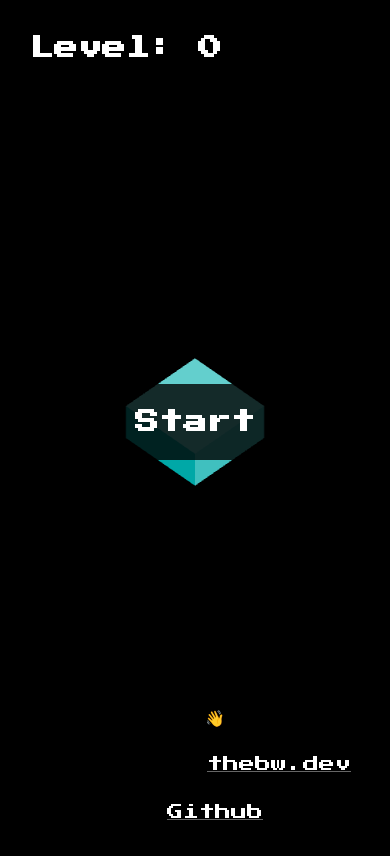
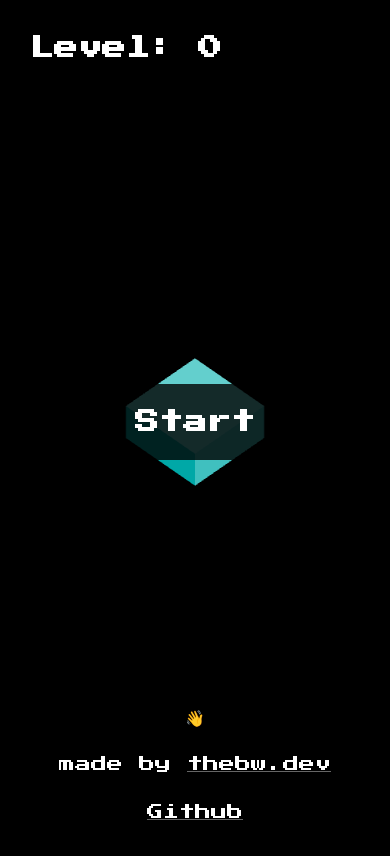
Before and after one commit to itzbw/3D-BoxGame, a React (Vite) app: page / in a window 390 px wide. Shown: the top 856 px of the page. Built offline with nearby package versions, Linux system fonts and the light colour scheme.

Commit message:
update: footer

```diff
--- a/src/index.css
+++ b/src/index.css
@@ -73,6 +73,21 @@ h6 {
 }
 
 /* footer */
+@media (max-width: 420px) {
+  ul {
+    grid-auto-flow: row;
+    justify-items: center;
+    margin: 0 auto;
+    list-style-type: none;
+    padding: 0;
+    width: 100%;
+    text-align: center;
+  }
+  li {
+    color: white;
+  }
+}
+
 ul {
   display: inline-grid;
   grid-auto-flow: row;
@@ -81,7 +96,7 @@ ul {
   margin: auto;
 }
 
-@media (min-width: 500px) {
+@media (min-width: 421px) {
   ul {
     grid-auto-flow: column;
     list-style-type: none;
```
